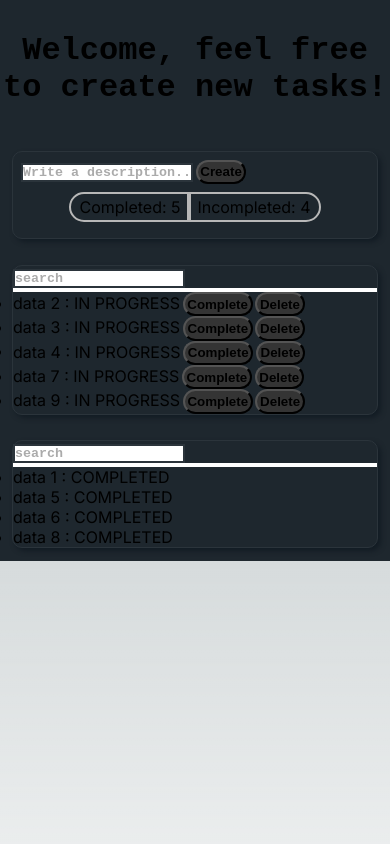
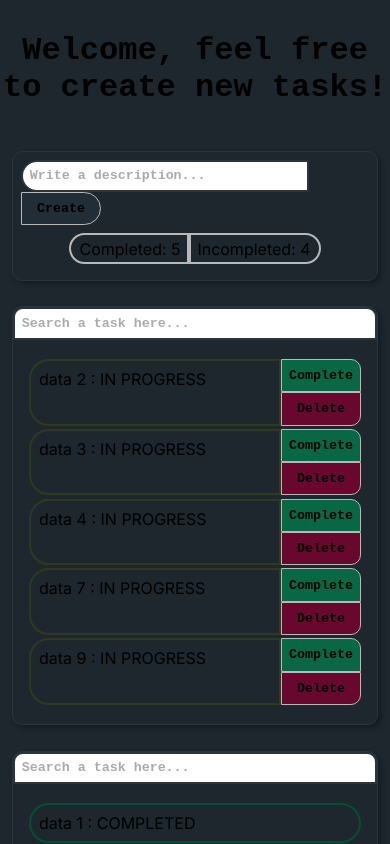
Before and after one commit to veraAlan/PWA-RIA-React, a Next.js app in the folder tp1-react/: page / in a window 390 px wide. Shown: the top 844 px of the page. Built offline with nearby package versions, Linux system fonts and the light colour scheme.

Commit message:
Style
Mobile style almost done.

```diff
--- a/tp1-react/src/app/components/Button/Button.jsx
+++ b/tp1-react/src/app/components/Button/Button.jsx
@@ -1,8 +1,8 @@
 import style from "./Button.module.css";
 
-const Button = ({ text, onClickFn }) => {
+const Button = ({ text, onClickFn, className }) => {
    return (
-      <button onClick={onClickFn} className={style.button}>
+      <button onClick={onClickFn} className={`${style.button}  ${className}`}>
          {text}
       </button>
    );
--- a/tp1-react/src/app/components/Button/Button.module.css
+++ b/tp1-react/src/app/components/Button/Button.module.css
@@ -1,9 +1,8 @@
 .button {
-   font-size: normal;
+   font-family: var(--font-family);
    font-weight: 700;
-   border-radius: 20px;
-   background-color: #343434;
-   padding: 0.2em;
-   margin-left: 0.2em;
-   width: fit-content;
+   background-color: var(--bg-btn-pill);
+   border: 1px solid var(--border-btn-pill);
+   width: 6em;
+   height: 2.5em;
 }
--- a/tp1-react/src/app/components/CreateTask/CreateTask.module.css
+++ b/tp1-react/src/app/components/CreateTask/CreateTask.module.css
@@ -1,8 +1,18 @@
-.container {
-   width: 100%;
+.container,
+.input,
+.btn {
    padding: 0.5em;
 }
 
+.container {
+   width: 100%;
+}
+
 .input {
+   width: calc(100% - 60px);
    border-radius: 20px 0 0 20px;
 }
+
+.btn {
+   border-radius: 0 20px 20px 0;
+}
--- a/tp1-react/src/app/components/Input/Input.jsx
+++ b/tp1-react/src/app/components/Input/Input.jsx
@@ -1,7 +1,7 @@
 import style from "./Input.module.css";
 
-const Input = ({ value, placeholder, onChangeHandler }) => {
-   return <input type="text" placeholder={placeholder} className={style.input} value={value} onChange={onChangeHandler} />;
+const Input = ({ value, placeholder, onChangeHandler, className }) => {
+   return <input type="text" placeholder={placeholder} className={`${style.input} ${className}`} value={value} onChange={onChangeHandler} />;
 };
 
 export default Input;
--- a/tp1-react/src/app/components/Search/Search.jsx
+++ b/tp1-react/src/app/components/Search/Search.jsx
@@ -12,14 +12,14 @@ export default function Search({ completed }) {
       setResultSearch(tasks.filter((task) => { return task.info.toLowerCase().includes(query.toLocaleLowerCase()) }));
    }
 
-   return (<><Input placeholder='search' onChangeHandler={(e) => {
+   return (<div className={style.searchbox}><Input placeholder='Search a task here...' className={style.input} onChangeHandler={(e) => {
       search(e.target.value);
-   }} /><ul className={style.searchbox}>
+   }} /><ul>
          {
             resultSearch.map((task) => {
                return <Task key={"task" + task.id} task={task} hasButtons={completed} />;
             })
          }
       </ul>
-   </>);
+   </div>);
 }
--- a/tp1-react/src/app/components/Search/Search.module.css
+++ b/tp1-react/src/app/components/Search/Search.module.css
@@ -1,3 +1,13 @@
+.searchbox>:nth-child(1) {
+   border-radius: 20px;
+   padding: 0.5em
+}
+
 .searchbox {
-   border: 2px solid white;
+   width: 100%;
 }
+
+.input {
+   width: 100%;
+   border-radius: 10px 10px 0 0 !important;
+}
--- a/tp1-react/src/app/components/Task/Task.jsx
+++ b/tp1-react/src/app/components/Task/Task.jsx
@@ -1,6 +1,7 @@
 import { useContext } from "react";
 import Button from "../Button/Button";
 import { TaskDispatchContext } from "../TaskContext/TaskContext";
+import taskStyle from "./Task.module.css";
 
 export default function Task({ task, hasButtons }) {
    const dispatch = useContext(TaskDispatchContext);
@@ -9,22 +10,22 @@ export default function Task({ task, hasButtons }) {
 
    if (hasButtons === false) {
       state = "IN PROGRESS";
-      buttons = <><Button text="Complete" onClickFn={() => {
+      buttons = <div className={taskStyle.btns}><Button text="Complete" className={taskStyle.btnTop} onClickFn={() => {
          dispatch({
             type: 'complete',
             id: task.id
          });
       }} />
-         <Button text="Delete" onClickFn={() => {
+         <Button text="Delete" className={taskStyle.btnBot} onClickFn={() => {
             dispatch({
                type: 'delete',
                id: task.id
             });
-         }} /></>;
+         }} /></div>;
    }
 
-   return (<li>
-      {task.info} : {state}
+   return (<li className={taskStyle.card}>
+      <span className={hasButtons ? taskStyle.taskCom : taskStyle.taskProc}> {task.info} : {state}</span>
       {buttons}
    </li >);
 }
--- /dev/null
+++ b/tp1-react/src/app/components/Task/Task.module.css
@@ -0,0 +1,44 @@
+.card {
+   width: 100%;
+   display: flex;
+   flex-direction: row;
+   margin: 0.2em 0;
+}
+
+.taskProc {
+   width: 100%;
+   border: 2px solid var(--border-task);
+   padding: 0.5em;
+   flex-wrap: nowrap;
+   align-items: center;
+   justify-content: space-between;
+   border-radius: 20px 0 0 20px;
+}
+
+.taskCom {
+   width: 100%;
+   border: 2px solid var(--border-done-task);
+   padding: 0.5em;
+   flex-wrap: nowrap;
+   align-items: center;
+   justify-content: space-between;
+   border-radius: 20px;
+}
+
+.btns {
+   width: fit-content;
+   display: flex;
+   flex-direction: column;
+}
+
+.btnTop {
+   border-color: var(--border-complete-btn);
+   background-color: var(--bg-complete-btn);
+   border-radius: 0 10px 0 0;
+}
+
+.btnBot {
+   border-color: var(--border-delete-btn);
+   background-color: var(--bg-delete-btn);
+   border-radius: 0 0 10px 0;
+}
--- a/tp1-react/src/app/components/TaskList/TaskList.jsx
+++ b/tp1-react/src/app/components/TaskList/TaskList.jsx
@@ -10,7 +10,6 @@ export default function TodoList({ completed }) {
         const tasks = tasksLoaded.filter((task) => task.completed === completed);
         if (tasks[0] == null) {
             return <Title text="There are no tasks."></Title>
-
         } else {
             return <ul className={style.list}>
                 {
--- a/tp1-react/src/app/components/TaskList/TaskList.module.css
+++ b/tp1-react/src/app/components/TaskList/TaskList.module.css
@@ -0,0 +1,4 @@
+.list {
+   list-style: none;
+   padding: 1em;
+}
```
